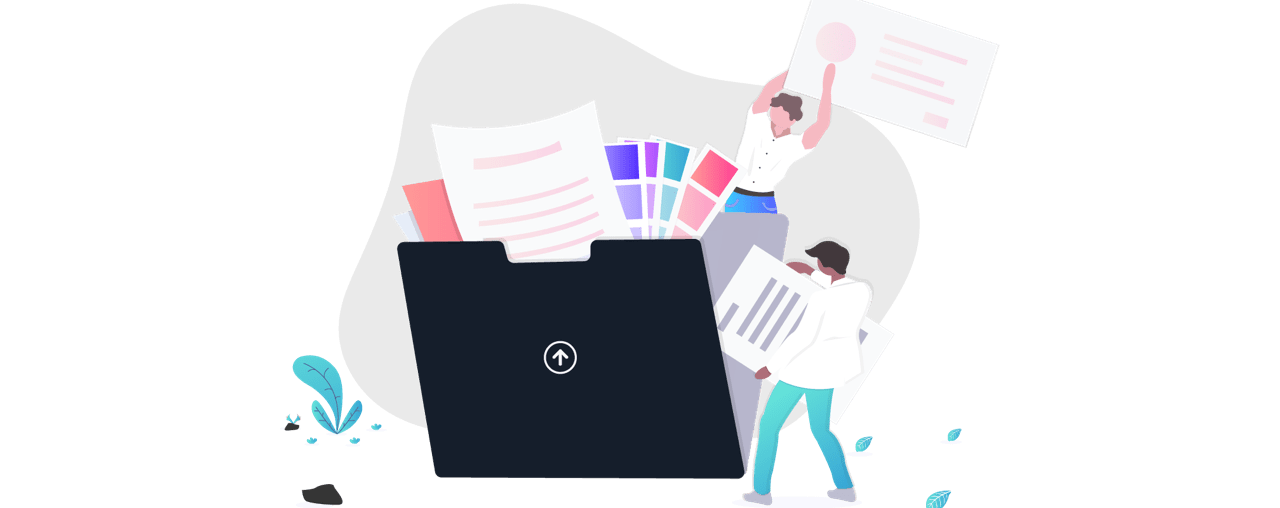
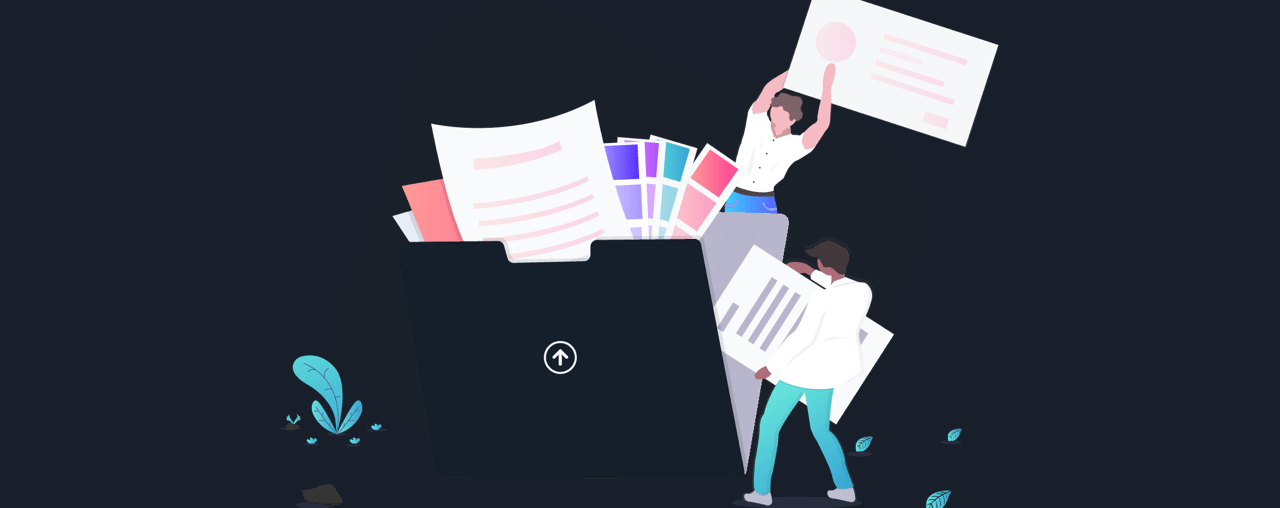
Before and after one commit to rcsilva211/fylo-dark-theme-landing-page-master, a plain HTML site: page index.html in a window 1280 px wide. Shown: the part 46-554 px from the top of the page. Drawn offline with nearby package versions, Linux system fonts and the light colour scheme.

Commit message:
css(dev): background-color change
change the color to dark blue

```diff
--- a/style.css
+++ b/style.css
@@ -4,6 +4,12 @@ html {
   height: 100%;
   padding: 0;
   margin: 0;
+}
+
+html,
+body {
+  background-color: hsl(218, 28%, 13%) !important;
+  color: white !important;
 }
 
 header {
```
